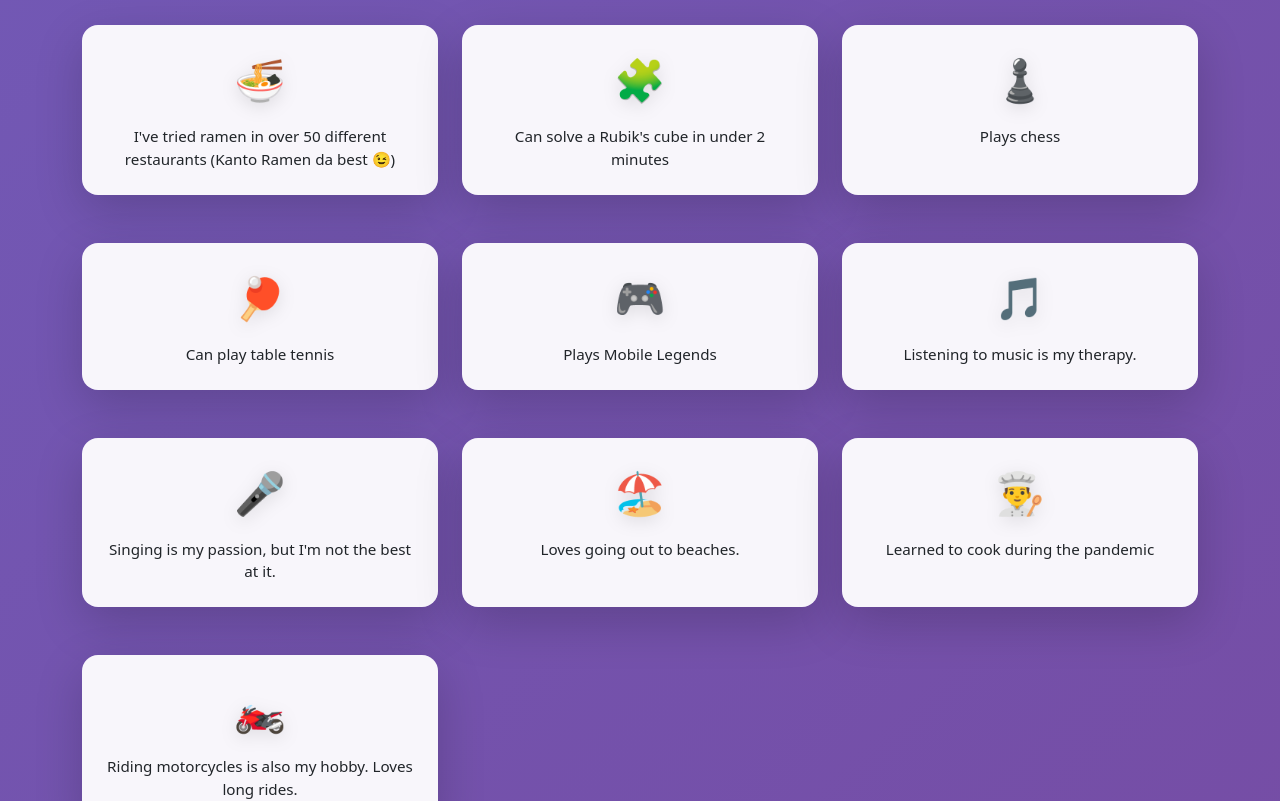
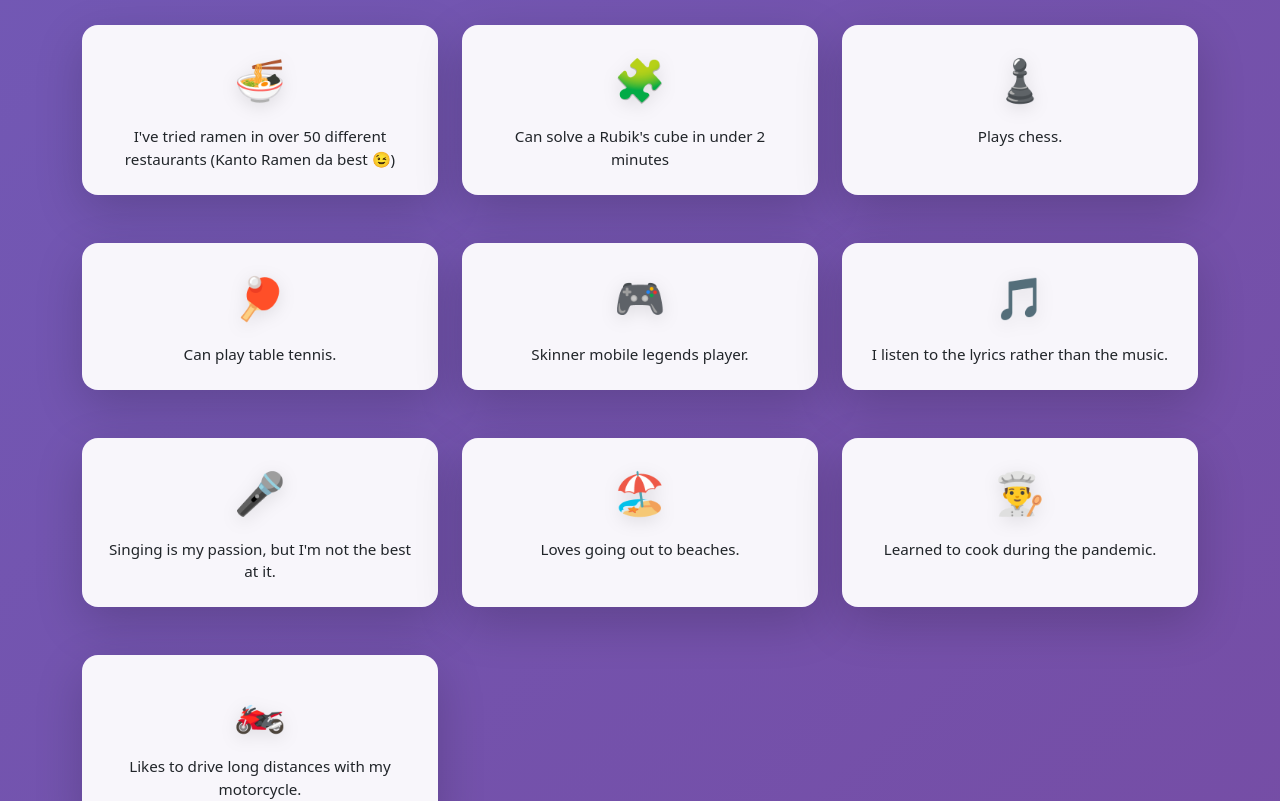
Before and after one commit to micach02/personal, a React (Vite) app: page /personal/personal-journey in a window 1280 px wide. Shown: the part 7900-8701 px from the top of the page. Built offline with nearby package versions, Linux system fonts and the light colour scheme.

Commit message:
Update: Fun Facts.

```diff
--- a/src/components/PersonalJourney.jsx
+++ b/src/components/PersonalJourney.jsx
@@ -129,14 +129,14 @@ function PersonalJourney() {
   const funFacts = [
     { fact: "I've tried ramen in over 50 different restaurants (Kanto Ramen da best 😉)", icon: "🍜" },
     { fact: "Can solve a Rubik's cube in under 2 minutes", icon: "🧩" },
-    { fact: "Plays chess", icon: "♟️" },
-    { fact: "Can play table tennis", icon: "🏓" },
-    { fact: "Plays Mobile Legends", icon: "🎮" },
-    { fact: "Listening to music is my therapy.", icon: "🎵" },
+    { fact: "Plays chess.", icon: "♟️" },
+    { fact: "Can play table tennis.", icon: "🏓" },
+    { fact: "Skinner mobile legends player.", icon: "🎮" },
+    { fact: "I listen to the lyrics rather than the music.", icon: "🎵" },
     { fact: "Singing is my passion, but I'm not the best at it.", icon: "🎤" },
     { fact: "Loves going out to beaches.", icon: "🏖️" },
-    { fact: "Learned to cook during the pandemic", icon: "👨‍🍳" },
-    { fact: "Riding motorcycles is also my hobby. Loves long rides.", icon: "🏍️" }
+    { fact: "Learned to cook during the pandemic.", icon: "👨‍🍳" },
+    { fact: "Likes to drive long distances with my motorcycle.", icon: "🏍️" }
   ];
 
   return (
```
